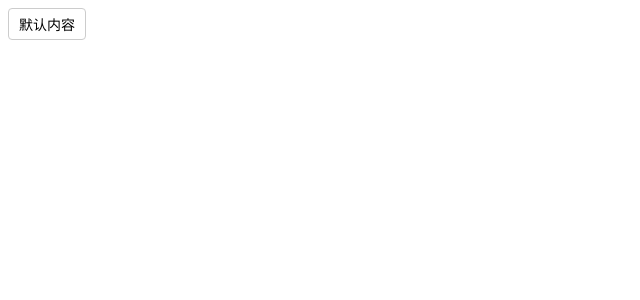
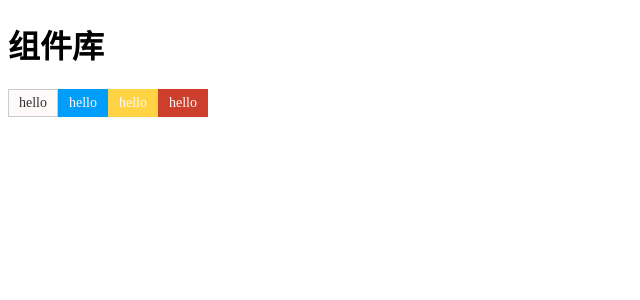
Before and after one commit to yitiaoyu928/fish-ui, a Vue app: page / in a window 1280 px wide. Shown: the top 300 px of the page, without its empty margins (0-640 px from the left). Built offline with nearby package versions, Linux system fonts and the light colour scheme.

Commit message:
确定主题样式，将button组件全部主题样式确定

```diff
--- a/src/App.vue
+++ b/src/App.vue
@@ -1,7 +1,12 @@
 <template>
   <div>
-    <f-button>默认内容</f-button>
+    <h1>组件库</h1>
+    <f-button>hello</f-button>
+    <f-button type="primary">hello</f-button>
+    <f-button type="warning">hello</f-button>
+    <f-button type="danger">hello</f-button>
   </div>
 </template>
-<script setup lang="ts"></script>
+<script setup lang="ts">
+</script>
 <style lang="scss" scoped></style>
--- a/src/assets/style/style.scss
+++ b/src/assets/style/style.scss
@@ -1,20 +1,156 @@
 // 字体设置
 $smallFontSize: 12px;
 $middleFontSize: 14px;
+$normalFontSize: 16px;
 $largeFontSize: 18px;
 // 基本颜色
 $lightGrey: #cccccc;
+$lightBack: #333333;
+$lightWhite:#FFFAFA;
+$primaryColor:#009EFA;
+$dangerColor:#CD3F2C;
+$warningColor:#FFD343;
 // 圆角
 $smallBorderRadius: 2px;
 $middleBorderRadius: 4px;
 $largeBorderRadius: 8px;
+
+@mixin commonTextColor {
+  color: $lightWhite;
+}
+
+@mixin bgColorMixin($type) {
+  @include commonTextColor();
+
+  @if $type=="default" {
+    color: $lightBack;
+    background-color: $lightWhite;
+  }
+
+  @if $type=="primary" {
+    background-color: $primaryColor;
+  }
+
+  @else if $type=="danger" {
+    background-color: $dangerColor;
+  }
+
+  @else if $type=="warning" {
+    background-color: $warningColor;
+  }
+}
+
+// 设置圆角大小
+@function getRounded($rounded) {
+  @if $rounded=="none" {
+    @return 0;
+  }
+
+  @else if $rounded=="small" {
+    @return $smallBorderRadius;
+  }
+
+  @else if $rounded=="middle" {
+    @return $middleBorderRadius;
+  }
+
+  @else if $rounded=="large" {
+    @return $largeBorderRadius;
+  }
+
+  @else if $rounded=="circle" {
+    @return 50%;
+  }
+}
+
+// 盒阴影
+@mixin box-shadow($color, $opacity) {
+  box-shadow: 3px 3px 5px rgba($color, $opacity);
+}
+
+// 背景色
+@mixin bg-color($color, $opacity) {
+  background-color: rgba($color, $opacity);
+}
+
+// 设置边框
+@mixin border($color) {
+  border: 1px solid $color;
+}
+
+@mixin setBorder($type) {
+  @if $type=="default" {
+    @include border($lightGrey);
+  }
+
+  @if $type=="primary" {
+    @include border($primaryColor);
+  }
+
+  @if $type=="danger" {
+    @include border($dangerColor);
+  }
+
+  @if $type=="warning" {
+    @include border($warningColor);
+  }
+}
+
+// 设置hover之后的盒阴影
+@mixin hoverBoxShadow($type) {
+
+  &:hover {
+    @if $type=="default" {
+      @include box-shadow($lightGrey, 30%);
+    }
+
+    @if $type=="primary" {
+      @include box-shadow($primaryColor, 30%);
+    }
+
+    @if $type=="danger" {
+      @include box-shadow($dangerColor, 30%);
+    }
+
+    @if $type=="warning" {
+      @include box-shadow($warningColor, 30%);
+    }
+  }
+
+}
+
+// 设置点击后的背景色
+@mixin activeBgColor($type) {
+
+  &:active {
+    @if $type=="default" {
+      @include bg-color(#000000, 10%);
+    }
+
+    @if $type=="primary" {
+      @include bg-color($primaryColor, 80%);
+    }
+
+    @if $type=="danger" {
+      @include bg-color($dangerColor, 80%);
+    }
+
+    @if $type=="warning" {
+      @include bg-color($warningColor, 80%);
+    }
+  }
+
+}
+
 // flex布局
+$flex: "flex";
 
-$flex: "flex";
 .flex-base {
   display: flex;
 }
+
 // 鼠标形状
 .cursor-pointer {
   cursor: pointer;
+  user-select: none;
 }
--- a/src/components/Button/index.vue
+++ b/src/components/Button/index.vue
@@ -1,35 +1,100 @@
 <template>
-  <div class="fish_button">
+  <div :class="['fish_button', type, `${rounded}-rounded`]" @click="handleClick">
     <div class="fish_button__wrapper flex-base">
-      <div class="fish_button_prefix" v-if="prefixIcon"></div>
+      <div class="fish_button_prefix" v-if="prefixIcon">
+        <i>{{ prefixIcon }}</i>
+      </div>
       <div class="fish_button_content">
         <slot></slot>
       </div>
-      <div class="fish_button_suffix" v-if="suffixIcon"></div>
+      <div class="fish_button_suffix" v-if="suffixIcon">
+        <i>{{ suffixIcon }}</i>
+      </div>
     </div>
   </div>
 </template>
 <script setup lang="ts">
-const props = defineProps<{
-  prefixIcon: String
-  suffixIcon: String
-}>()
+import { Types, Rounded } from "../../interface/types"
+interface buttonInterface {
+  prefixIcon?: string;
+  suffixIcon?: string;
+  type?: Types;
+  rounded?: Rounded;
+}
+const props = withDefaults(defineProps<buttonInterface>(), {
+  type: "default",
+  rounded: "none"
+})
+// 定义点击事件
+const emits = defineEmits(["click"])
+const handleClick = function () {
+  emits("click")
+}
+
 </script>
 <style lang="scss" scoped>
 @import "../../assets/style/style.scss";
 .fish_button {
   display: inline-block;
+  overflow: hidden;
   font-size: $middleFontSize;
-  border: 1px solid $lightGrey;
-  border-radius: $middleBorderRadius;
+  &.none-rounded {
+    border-radius: getRounded("none");
+  }
+  &.small-rounded {
+    border-radius: getRounded("small");
+  }
+  &.middle-rounded {
+    border-radius: getRounded("middle");
+  }
+  &.large-rounded {
+    border-radius: getRounded("large");
+  }
+  &.circle-rounded {
+    width: 60px;
+    height: 60px;
+    text-align: center;
+    line-height: 50px;
+    border-radius: getRounded("circle");
+  }
+  &.default {
+    @include setBorder("default");
+    @include bgColorMixin("default");
+    @include activeBgColor("default");
+    @include hoverBoxShadow("default");
+  }
+  &.primary {
+    @include setBorder("primary");
+    @include bgColorMixin("primary");
+    @include activeBgColor("primary");
+    @include hoverBoxShadow("primary");
+  }
+  &.danger {
+    @include setBorder("danger");
+    @include bgColorMixin("danger");
+    @include activeBgColor("danger");
+    @include hoverBoxShadow("danger");
+  }
+  &.warning {
+    @include setBorder("warning");
+    @include bgColorMixin("warning");
+    @include activeBgColor("warning");
+    @include hoverBoxShadow("warning");
+  }
   @extend .cursor-pointer;
   .fish_button__wrapper {
     padding: 5px 10px;
-    .fish_button_prefix {
+    .fish_button_prefix,
+    .fish_button_suffix {
+      width: 20px;
+      text-align: center;
     }
     .fish_button_content {
-    }
-    .fish_button_suffix {
+      flex: 1;
+      font-size: $middleFontSize;
+      &.default {
+        color: $lightBack;
+      }
     }
   }
 }
--- /dev/null
+++ b/src/interface/types.ts
@@ -0,0 +1,2 @@
+export type Types = "primary" | "default" | "danger" | "warning";
+export type Rounded = "small" | "middle" | "large" | "none" | "circle";
--- a/src/main.ts
+++ b/src/main.ts
@@ -2,6 +2,7 @@ import { createApp } from "vue"
 import "./assets/style/style.scss"
 import App from "./App.vue"
 import FishButton from "./components/Button/index.vue"
-const app = createApp(App)
+import i18n from "./plugins/i18n"
+const app = createApp(App).use(i18n)
 app.component("f-button", FishButton)
 app.mount("#app")
--- /dev/null
+++ b/src/plugins/i18n.ts
@@ -0,0 +1,10 @@
+import { App } from "@vue/runtime-core"
+
+export default {
+  install: (app: App, options: any): void => {
+    const hello = function () {
+      console.log(123)
+    }
+    app.provide("hello", hello)
+  }
+}
--- a/vite.config.ts
+++ b/vite.config.ts
@@ -13,6 +13,6 @@ export default defineConfig({
     alias: {
       "@": "src",
     },
-    extensions: [".js", ".json", ".css", ".ts", "..."],
+    extensions: [".js", ".json", ".css", ".ts",".vue", "..."],
   },
 })
```
